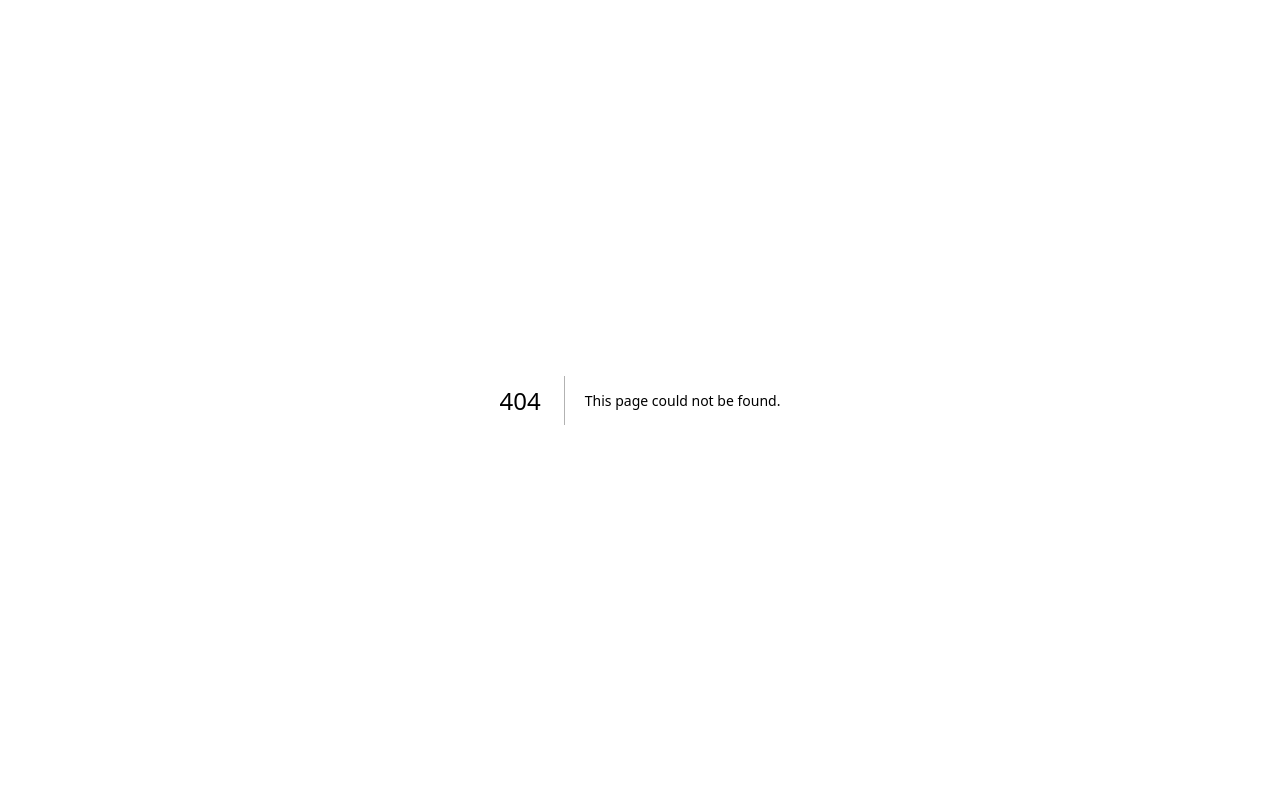
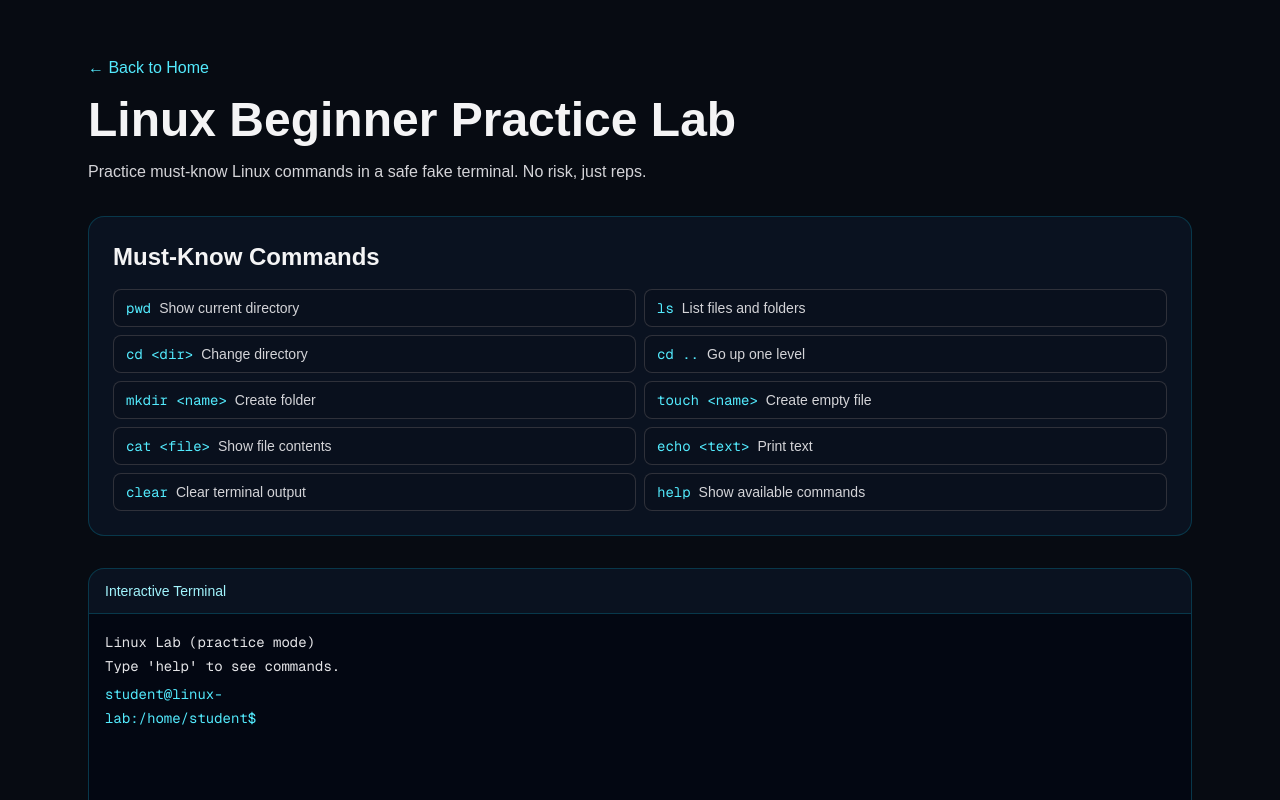
Before and after one commit to DigitalRonin73/Tired-Dad-Tech, a Next.js app: page /linux-lab in a window 1280 px wide. Before the commit this address had no page. Shown: the top 800 px of the page. Built offline with nearby package versions, Linux system fonts and the light colour scheme.

Commit message:
Add interactive Linux beginner practice lab page

```diff
--- /dev/null
+++ b/src/app/linux-lab/page.tsx
@@ -0,0 +1,270 @@
+"use client";
+
+import Link from "next/link";
+import { useMemo, useRef, useState } from "react";
+
+type NodeType = {
+  type: "dir" | "file";
+  children?: Record<string, NodeType>;
+  content?: string;
+};
+
+const ROOT: NodeType = {
+  type: "dir",
+  children: {
+    home: {
+      type: "dir",
+      children: {
+        student: {
+          type: "dir",
+          children: {
+            projects: { type: "dir", children: { "readme.txt": { type: "file", content: "Welcome to Linux Lab." } } },
+            downloads: { type: "dir", children: {} },
+            notes: { type: "file", content: "Practice makes progress." },
+          },
+        },
+      },
+    },
+    etc: { type: "dir", children: { hosts: { type: "file", content: "127.0.0.1 localhost" } } },
+    var: { type: "dir", children: { log: { type: "dir", children: { "system.log": { type: "file", content: "No real logs in practice mode." } } } } },
+    tmp: { type: "dir", children: {} },
+  },
+};
+
+const MUST_KNOW = [
+  ["pwd", "Show current directory"],
+  ["ls", "List files and folders"],
+  ["cd <dir>", "Change directory"],
+  ["cd ..", "Go up one level"],
+  ["mkdir <name>", "Create folder"],
+  ["touch <name>", "Create empty file"],
+  ["cat <file>", "Show file contents"],
+  ["echo <text>", "Print text"],
+  ["clear", "Clear terminal output"],
+  ["help", "Show available commands"],
+];
+
+function deepClone<T>(obj: T): T {
+  return JSON.parse(JSON.stringify(obj));
+}
+
+function normalizePath(path: string[]): string {
+  return path.length ? `/${path.join("/")}` : "/";
+}
+
+function getNode(root: NodeType, path: string[]): NodeType | null {
+  let cur: NodeType = root;
+  for (const part of path) {
+    if (cur.type !== "dir") return null;
+    cur = cur.children?.[part] as NodeType;
+    if (!cur) return null;
+  }
+  return cur;
+}
+
+function resolvePath(cwd: string[], input?: string): string[] | null {
+  if (!input || input === "~") return ["home", "student"];
+  const start = input.startsWith("/") ? [] : [...cwd];
+  const parts = input.split("/").filter(Boolean);
+  for (const part of parts) {
+    if (part === ".") continue;
+    if (part === "..") {
+      if (start.length) start.pop();
+      continue;
+    }
+    start.push(part);
+  }
+  return start;
+}
+
+function buildTree(node: NodeType, indent = ""): string[] {
+  if (node.type !== "dir") return [];
+  const entries = Object.entries(node.children ?? {}).sort(([a], [b]) => a.localeCompare(b));
+  return entries.flatMap(([name, child], idx) => {
+    const isLast = idx === entries.length - 1;
+    const branch = `${indent}${isLast ? "└──" : "├──"} ${name}${child.type === "dir" ? "/" : ""}`;
+    const nextIndent = `${indent}${isLast ? "    " : "│   "}`;
+    return [branch, ...(child.type === "dir" ? buildTree(child, nextIndent) : [])];
+  });
+}
+
+export default function LinuxLabPage() {
+  const [fsRoot, setFsRoot] = useState<NodeType>(() => deepClone(ROOT));
+  const [cwd, setCwd] = useState<string[]>(["home", "student"]);
+  const [lines, setLines] = useState<string[]>([
+    "Linux Lab (practice mode)",
+    "Type 'help' to see commands.",
+  ]);
+  const [input, setInput] = useState("");
+  const inputRef = useRef<HTMLInputElement>(null);
+
+  const prompt = useMemo(() => `student@linux-lab:${normalizePath(cwd)}$`, [cwd]);
+
+  function print(out: string | string[]) {
+    const arr = Array.isArray(out) ? out : [out];
+    setLines((prev) => [...prev, ...arr]);
+  }
+
+  function runCommand(raw: string) {
+    const trimmed = raw.trim();
+    if (!trimmed) return;
+
+    const [cmd, ...rest] = trimmed.split(" ");
+    const arg = rest.join(" ").trim();
+
+    if (cmd === "clear") {
+      setLines([]);
+      return;
+    }
+
+    if (cmd === "help") {
+      print([
+        "Available commands:",
+        ...MUST_KNOW.map(([c, d]) => `  ${c.padEnd(14)} ${d}`),
+        "  whoami         Print current user",
+        "  uname          Show system info",
+        "  tree           Show directory tree",
+      ]);
+      return;
+    }
+
+    if (cmd === "pwd") {
+      print(normalizePath(cwd));
+      return;
+    }
+
+    if (cmd === "whoami") {
+      print("student");
+      return;
+    }
+
+    if (cmd === "uname") {
+      print("Linux linux-lab 6.8.0-practice x86_64 GNU/Linux");
+      return;
+    }
+
+    if (cmd === "echo") {
+      print(arg);
+      return;
+    }
+
+    if (cmd === "ls") {
+      const targetPath = resolvePath(cwd, arg || ".");
+      if (!targetPath) return print("ls: invalid path");
+      const node = getNode(fsRoot, targetPath);
+      if (!node) return print(`ls: cannot access '${arg}': No such file or directory`);
+      if (node.type === "file") return print(arg || node.content || "");
+      const names = Object.entries(node.children ?? {})
+        .sort(([a], [b]) => a.localeCompare(b))
+        .map(([name, child]) => (child.type === "dir" ? `${name}/` : name));
+      print(names.length ? names.join("  ") : "");
+      return;
+    }
+
+    if (cmd === "cd") {
+      const targetPath = resolvePath(cwd, arg || "~");
+      if (!targetPath) return print("cd: invalid path");
+      const node = getNode(fsRoot, targetPath);
+      if (!node) return print(`cd: no such file or directory: ${arg}`);
+      if (node.type !== "dir") return print(`cd: not a directory: ${arg}`);
+      setCwd(targetPath);
+      return;
+    }
+
+    if (cmd === "cat") {
+      if (!arg) return print("cat: missing file operand");
+      const targetPath = resolvePath(cwd, arg);
+      if (!targetPath) return print("cat: invalid path");
+      const node = getNode(fsRoot, targetPath);
+      if (!node) return print(`cat: ${arg}: No such file or directory`);
+      if (node.type !== "file") return print(`cat: ${arg}: Is a directory`);
+      print(node.content ?? "");
+      return;
+    }
+
+    if (cmd === "mkdir" || cmd === "touch") {
+      if (!arg) return print(`${cmd}: missing operand`);
+      if (arg.includes("/")) return print(`${cmd}: nested paths not supported in practice mode`);
+      setFsRoot((prev) => {
+        const copy = deepClone(prev);
+        const dir = getNode(copy, cwd);
+        if (!dir || dir.type !== "dir") return prev;
+        if (dir.children?.[arg]) {
+          print(`${cmd}: cannot create '${arg}': File exists`);
+          return prev;
+        }
+        dir.children = dir.children ?? {};
+        dir.children[arg] = cmd === "mkdir" ? { type: "dir", children: {} } : { type: "file", content: "" };
+        print("");
+        return copy;
+      });
+      return;
+    }
+
+    if (cmd === "tree") {
+      const node = getNode(fsRoot, cwd);
+      if (!node || node.type !== "dir") return print("tree: cannot read current directory");
+      print([`${normalizePath(cwd)}`, ...buildTree(node)]);
+      return;
+    }
+
+    print(`${cmd}: command not found`);
+  }
+
+  function submit() {
+    const raw = input;
+    setLines((prev) => [...prev, `${prompt} ${raw}`]);
+    setInput("");
+    runCommand(raw);
+    setTimeout(() => inputRef.current?.focus(), 0);
+  }
+
+  return (
+    <main className="tech-bg min-h-screen bg-[#070b12] text-zinc-100">
+      <div className="mx-auto max-w-6xl px-4 py-10 sm:px-6 md:py-14">
+        <Link href="/" className="text-cyan-300 hover:text-cyan-200">← Back to Home</Link>
+        <h1 className="mt-4 text-4xl font-semibold md:text-5xl">Linux Beginner Practice Lab</h1>
+        <p className="mt-4 max-w-3xl text-zinc-300">
+          Practice must-know Linux commands in a safe fake terminal. No risk, just reps.
+        </p>
+
+        <section className="mt-8 rounded-2xl border border-cyan-400/20 bg-[#0a1220] p-6">
+          <h2 className="text-2xl font-semibold">Must-Know Commands</h2>
+          <div className="mt-4 grid gap-2 sm:grid-cols-2">
+            {MUST_KNOW.map(([cmd, desc]) => (
+              <div key={cmd} className="rounded-lg border border-zinc-700/70 bg-[#09101d] px-3 py-2 text-sm">
+                <span className="font-mono text-cyan-300">{cmd}</span>
+                <span className="ml-2 text-zinc-300">{desc}</span>
+              </div>
+            ))}
+          </div>
+        </section>
+
+        <section className="mt-8 rounded-2xl border border-cyan-400/20 bg-[#0a1220] p-0 overflow-hidden">
+          <div className="border-b border-cyan-400/20 px-4 py-3 text-sm text-cyan-200">Interactive Terminal</div>
+          <div className="h-[420px] overflow-y-auto bg-[#030712] p-4 font-mono text-sm leading-6" onClick={() => inputRef.current?.focus()}>
+            {lines.map((line, idx) => (
+              <div key={`${line}-${idx}`} className="whitespace-pre-wrap break-words text-zinc-200">{line || " "}</div>
+            ))}
+            <div className="mt-1 flex items-center gap-2 text-zinc-100">
+              <span className="text-cyan-300">{prompt}</span>
+              <input
+                ref={inputRef}
+                value={input}
+                onChange={(e) => setInput(e.target.value)}
+                onKeyDown={(e) => {
+                  if (e.key === "Enter") submit();
+                }}
+                className="w-full bg-transparent outline-none"
+                autoFocus
+                spellCheck={false}
+                autoCapitalize="off"
+                autoComplete="off"
+              />
+            </div>
+          </div>
+        </section>
+      </div>
+    </main>
+  );
+}
--- a/src/app/page.tsx
+++ b/src/app/page.tsx
@@ -35,6 +35,10 @@ export default async function HomePage() {
           </Link>
           <Link className="nav-pill nav-pill-strong" href="/poc-mobile">
             <span>Mobile POC</span>
+            <span aria-hidden>↗</span>
+          </Link>
+          <Link className="nav-pill nav-pill-strong" href="/linux-lab">
+            <span>Linux Lab</span>
             <span aria-hidden>↗</span>
           </Link>
         </div>
```
